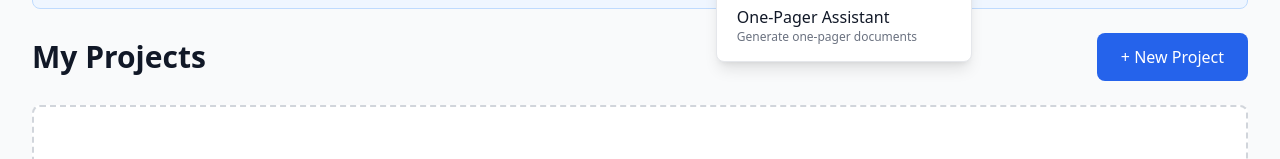
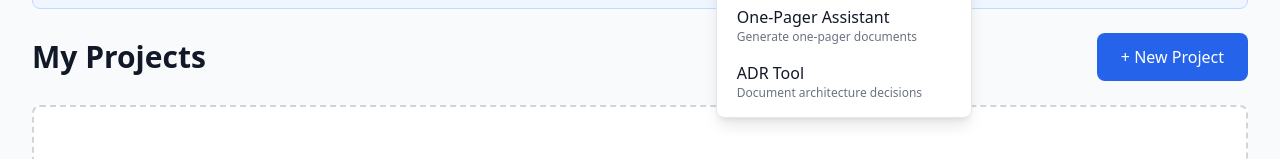
Before and after one commit to bordenet/power-statement-assistant, a website with bundled scripts: page index.html in a window 1280 px wide. Both pictures are taken after a click on the button 951 px from the left and 42 px from the top of the page. Shown: the part 186-345 px from the top of the page. Built offline with nearby package versions, Linux system fonts and the light colour scheme.

Commit message:
feat: Add ADR Tool to top navigation dropdown

```diff
--- a/index.html
+++ b/index.html
@@ -66,6 +66,10 @@
                                 <a href="https://bordenet.github.io/one-pager/" rel="noopener" class="block px-3 py-2 rounded-md hover:bg-gray-100 dark:hover:bg-gray-700 transition-colors">
                                     <div class="font-medium text-gray-900 dark:text-white">One-Pager Assistant</div>
                                     <div class="text-xs text-gray-500 dark:text-gray-400">Generate one-pager documents</div>
+                                </a>
+                                <a href="https://bordenet.github.io/architecture-decision-record/" rel="noopener" class="block px-3 py-2 rounded-md hover:bg-gray-100 dark:hover:bg-gray-700 transition-colors">
+                                    <div class="font-medium text-gray-900 dark:text-white">ADR Tool</div>
+                                    <div class="text-xs text-gray-500 dark:text-gray-400">Document architecture decisions</div>
                                 </a>
                             </div>
                         </div>
```
